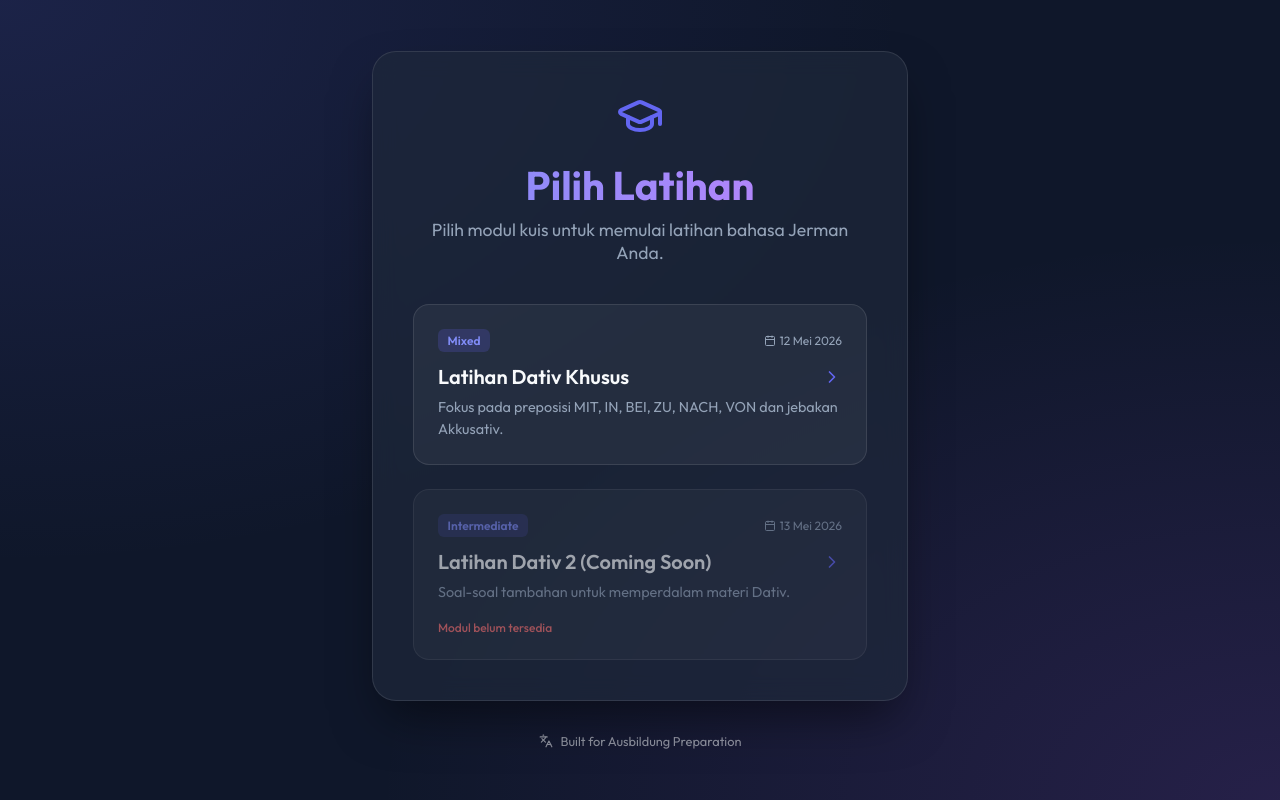
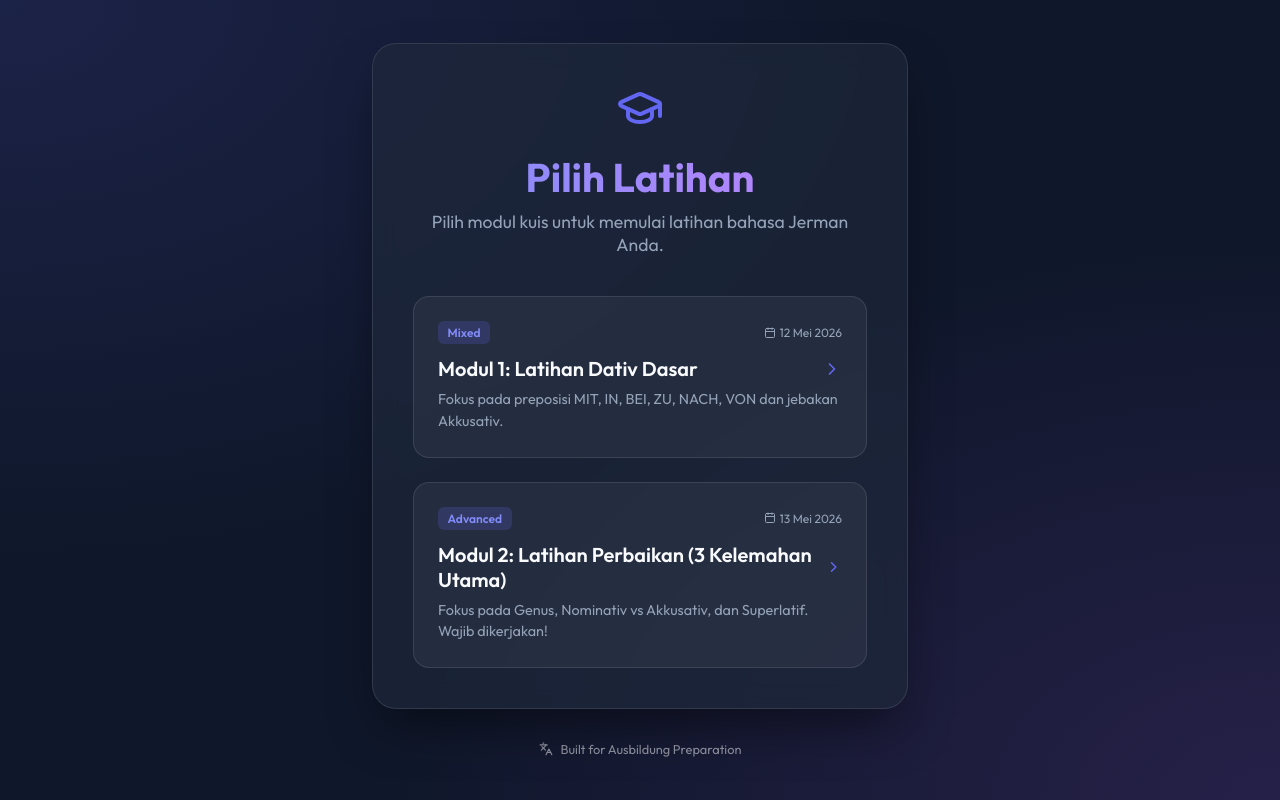
Before and after one commit to divorahim13/quiz-dativ-interaktif, a React (Vite) app: page / in a window 1280 px wide. Built offline with nearby package versions, Linux system fonts and the light colour scheme.

Commit message:
Add Module 2: Latihan Perbaikan (30 new questions)

```diff
--- a/src/data/quizData.js
+++ b/src/data/quizData.js
@@ -1,7 +1,7 @@
 export const quizzes = [
   {
     id: "dativ-practice-1",
-    title: "Latihan Dativ Khusus",
+    title: "Modul 1: Latihan Dativ Dasar",
     date: "12 Mei 2026",
     description: "Fokus pada preposisi MIT, IN, BEI, ZU, NACH, VON dan jebakan Akkusativ.",
     difficulty: "Mixed",
@@ -28,7 +28,7 @@ export const quizzes = [
         id: 3,
         level: 1,
         title: "Level 1: Preposisi MIT (Selalu Dativ)",
-        sentence: "Sie kommt with ihr___ klein___ Hund.",
+        sentence: "Sie kommt mit ihr___ klein___ Hund.",
         options: ["ihrem kleinen", "ihrer kleinen", "ihren kleinen"],
         correct: "ihrem kleinen",
         explanation: "Dativ, unbestimmt, maskulin/neuter (der Hund). mit + Dativ.",
@@ -163,7 +163,7 @@ export const quizzes = [
         id: 18,
         level: 4,
         title: "Level 4: Campuran (Awas Jebakan!)",
-        sentence: "Er läuft mit sein___ schnell___ Hund.",
+        sentence: "Er läuft mit sein___ schanell___ Hund.",
         options: ["seinem schnellen", "seinen schnellen", "seiner schnellen"],
         correct: "seinem schnellen",
         explanation: "Dativ, unbestimmt, maskulin (der Hund). mit + Dativ.",
@@ -189,11 +189,256 @@ export const quizzes = [
     ]
   },
   {
-    id: "dativ-practice-2",
-    title: "Latihan Dativ 2 (Coming Soon)",
+    id: "perbaikan-3-kelemahan",
+    title: "Modul 2: Latihan Perbaikan (3 Kelemahan Utama)",
     date: "13 Mei 2026",
-    description: "Soal-soal tambahan untuk memperdalam materi Dativ.",
-    difficulty: "Intermediate",
-    questions: []
+    description: "Fokus pada Genus, Nominativ vs Akkusativ, dan Superlatif. Wajib dikerjakan!",
+    difficulty: "Advanced",
+    questions: [
+      // Bagian A: Genus
+      {
+        id: 21,
+        title: "Bagian A: Genus Kata Benda",
+        sentence: "___ teure Uhr (feminin)",
+        options: ["ein", "eine", "einen"],
+        correct: "eine",
+        explanation: "Uhr = feminin.",
+      },
+      {
+        id: 22,
+        title: "Bagian A: Genus Kata Benda",
+        sentence: "___ grüner Rock (maskulin)",
+        options: ["ein", "eine", "einen"],
+        correct: "ein",
+        explanation: "Rock = maskulin Nominativ.",
+      },
+      {
+        id: 23,
+        title: "Bagian A: Genus Kata Benda",
+        sentence: "___ kleines Haus (neuter)",
+        options: ["ein", "eine", "einen"],
+        correct: "ein",
+        explanation: "Haus = neuter.",
+      },
+      {
+        id: 24,
+        title: "Bagian A: Genus Kata Benda",
+        sentence: "___ positive Antwort (feminin)",
+        options: ["ein", "eine", "einen"],
+        correct: "eine",
+        explanation: "Antwort = feminin.",
+      },
+      {
+        id: 25,
+        title: "Bagian A: Genus Kata Benda",
+        sentence: "___ schneller Hund (maskulin)",
+        options: ["ein", "eine", "einen"],
+        correct: "ein",
+        explanation: "Hund = maskulin Nominativ.",
+      },
+      {
+        id: 26,
+        title: "Bagian A: Genus Kata Benda",
+        sentence: "Das ist ___ (neu, Tisch).",
+        options: ["ein neuer", "eine neue", "einen neuen"],
+        correct: "ein neuer",
+        explanation: "Tisch maskulin + Nominativ.",
+      },
+      {
+        id: 27,
+        title: "Bagian A: Genus Kata Benda",
+        sentence: "Ich kaufe ___ (rot, Bluse).",
+        options: ["eine rote", "ein roter", "einem roten"],
+        correct: "eine rote",
+        explanation: "Bluse feminin + Akkusativ.",
+      },
+      {
+        id: 28,
+        title: "Bagian A: Genus Kata Benda",
+        sentence: "Wir wohnen in ___ (alt, Haus).",
+        options: ["einem alten", "einer alten", "ein alten"],
+        correct: "einem alten",
+        explanation: "Haus neuter + Dativ (lokasi).",
+      },
+      {
+        id: 29,
+        title: "Bagian A: Genus Kata Benda",
+        sentence: "Er sucht ___ (grün, Hose).",
+        options: ["eine grüne", "ein grüner", "einen grünen"],
+        correct: "eine grüne",
+        explanation: "Hose feminin + Akkusativ.",
+      },
+      {
+        id: 30,
+        title: "Bagian A: Genus Kata Benda",
+        sentence: "___ (lang, Rock) gefällt mir.",
+        options: ["Ein langer", "Einen langen", "Eine lange"],
+        correct: "Ein langer",
+        explanation: "Rock maskulin + Nominativ.",
+      },
+      // Bagian B: Nominativ vs Akkusativ
+      {
+        id: 31,
+        title: "Bagian B: Nominativ vs Akkusativ",
+        sentence: "___ (teuer, Wagen) ist sehr schnell.",
+        options: ["Ein teurer", "Einen teuren"],
+        correct: "Ein teurer",
+        explanation: "Nominativ (subjek).",
+      },
+      {
+        id: 32,
+        title: "Bagian B: Nominativ vs Akkusativ",
+        sentence: "Ich fahre ___ (teuer, Wagen).",
+        options: ["einen teuren", "ein teurer"],
+        correct: "einen teuren",
+        explanation: "Akkusativ (objek).",
+      },
+      {
+        id: 33,
+        title: "Bagian B: Nominativ vs Akkusativ",
+        sentence: "___ (grün, Kleid) passt gut.",
+        options: ["Ein grünes", "Einen grünen"],
+        correct: "Ein grünes",
+        explanation: "Nominativ (subjek).",
+      },
+      {
+        id: 34,
+        title: "Bagian B: Nominativ vs Akkusativ",
+        sentence: "Sie trägt ___ (grün, Kleid).",
+        options: ["ein grünes", "einen grünen"],
+        correct: "ein grünes",
+        explanation: "Akkusativ (objek).",
+      },
+      {
+        id: 35,
+        title: "Bagian B: Nominativ vs Akkusativ",
+        sentence: "___ (lang, Brief) ist penting.",
+        options: ["Ein langer", "Einen langen"],
+        correct: "Ein langer",
+        explanation: "Nominativ (subjek).",
+      },
+      {
+        id: 36,
+        title: "Bagian B: Nominativ vs Akkusativ",
+        sentence: "___ (rot, Schuhe) sind schmutzig.",
+        options: ["Rote", "Roten"],
+        correct: "Rote",
+        explanation: "Nominativ plural (sein = Nominativ).",
+      },
+      {
+        id: 37,
+        title: "Bagian B: Nominativ vs Akkusativ",
+        sentence: "Ich wasche ___ (rot, Schuhe).",
+        options: ["rote", "roten"],
+        correct: "rote",
+        explanation: "Akkusativ plural (waschen = Akkusativ).",
+      },
+      {
+        id: 38,
+        title: "Bagian B: Nominativ vs Akkusativ",
+        sentence: "___ (klein, Kind) spielt draußen.",
+        options: ["Ein kleines", "Einen kleinen"],
+        correct: "Ein kleines",
+        explanation: "Nominativ neuter (subjek).",
+      },
+      {
+        id: 39,
+        title: "Bagian B: Nominativ vs Akkusativ",
+        sentence: "Sie sucht ___ (klein, Kind).",
+        options: ["ein kleines", "einen kleinen"],
+        correct: "ein kleines",
+        explanation: "Akkusativ neuter (suchen = Akkusativ).",
+      },
+      {
+        id: 40,
+        title: "Bagian B: Nominativ vs Akkusativ",
+        sentence: "___ (positiv, Antwort) hilft mir.",
+        options: ["Eine positive", "Ein positiver"],
+        correct: "Eine positive",
+        explanation: "Nominativ feminin (subjek).",
+      },
+      // Bagian C: Superlatif
+      {
+        id: 41,
+        title: "Bagian C: Superlatif",
+        sentence: "Das ist ___ (gut, Film).",
+        options: ["der beste", "den besten", "dem besten"],
+        correct: "der beste",
+        explanation: "Superlatif + Nominativ maskulin.",
+      },
+      {
+        id: 42,
+        title: "Bagian C: Superlatif",
+        sentence: "Ich sehe ___ (gut, Film).",
+        options: ["den besten", "der beste", "dem besten"],
+        correct: "den besten",
+        explanation: "Superlatif + Akkusativ maskulin.",
+      },
+      {
+        id: 43,
+        title: "Bagian C: Superlatif",
+        sentence: "Sie wohnt in ___ (gut, Wohnung).",
+        options: ["der besten", "die beste", "den besten"],
+        correct: "der besten",
+        explanation: "Superlatif + Dativ feminin.",
+      },
+      {
+        id: 44,
+        title: "Bagian C: Superlatif",
+        sentence: "Wir treffen ___ (reich, Mann).",
+        options: ["den reichsten", "der reichste", "dem reichsten"],
+        correct: "den reichsten",
+        explanation: "Superlatif + Akkusativ maskulin.",
+      },
+      {
+        id: 45,
+        title: "Bagian C: Superlatif",
+        sentence: "___ (schön, Stadt) ist Berlin.",
+        options: ["die schönste", "der schönste", "das schönste"],
+        correct: "die schönste",
+        explanation: "Superlatif + Nominativ feminin.",
+      },
+      // Bagian D: Campuran
+      {
+        id: 46,
+        title: "Bagian D: Campuran (Jebakan!)",
+        sentence: "Ich gehe in ___ (alt, Kirche).",
+        options: ["eine alte", "einer alten", "ein altes"],
+        correct: "eine alte",
+        explanation: "Akkusativ (arah/wohin?).",
+      },
+      {
+        id: 47,
+        title: "Bagian D: Campuran (Jebakan!)",
+        sentence: "Ich bete in ___ (alt, Kirche).",
+        options: ["einer alten", "eine alte", "ein altes"],
+        correct: "einer alten",
+        explanation: "Dativ (lokasi/wo?).",
+      },
+      {
+        id: 48,
+        title: "Bagian D: Campuran (Jebakan!)",
+        sentence: "Er läuft mit ___ (schnell, Hund).",
+        options: ["seinem schnellen", "seinen schnellen", "seiner schnellen"],
+        correct: "seinem schnellen",
+        explanation: "Dativ (mit + Dativ).",
+      },
+      {
+        id: 49,
+        title: "Bagian D: Campuran (Jebakan!)",
+        sentence: "Er kauft ___ (schnell, Hund).",
+        options: ["einen schnellen", "ein schneller", "einem schnellen"],
+        correct: "einen schnellen",
+        explanation: "Akkusativ (objek).",
+      },
+      {
+        id: 50,
+        title: "Bagian D: Campuran (Jebakan!)",
+        sentence: "___ (ander, Lehrer) kommt morgen.",
+        options: ["Ein anderer", "Einen anderen", "Eine andere"],
+        correct: "Ein anderer",
+        explanation: "Nominativ maskulin (subjek).",
+      },
+    ]
   }
 ];
```
